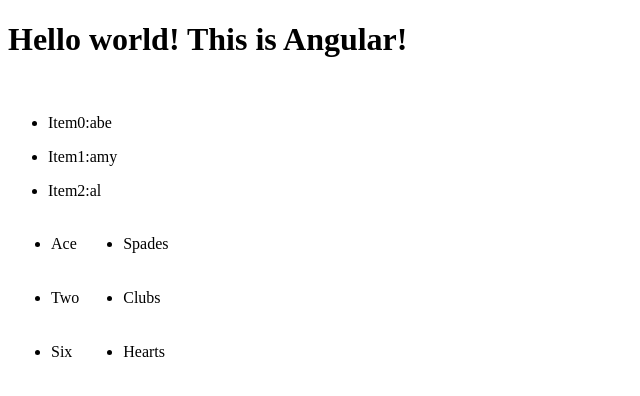
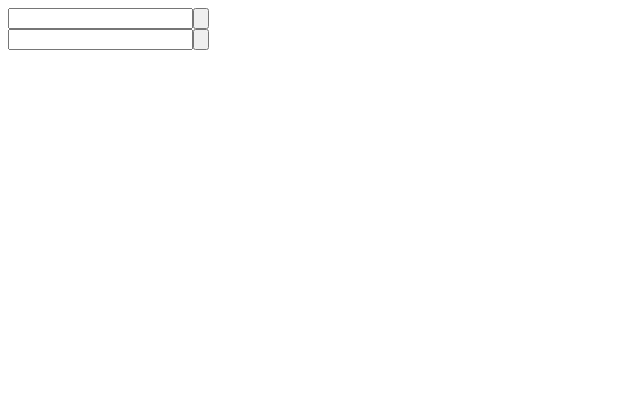
Before and after one commit to simonsimon9/HW09_Angular_Basics, an Angular app: page / in a window 1280 px wide. Shown: the top 396 px of the page, without its empty margins (0-640 px from the left). Built offline with nearby package versions, Linux system fonts and the light colour scheme.

Commit message:
click events

```diff
--- a/src/app/app.component.ts
+++ b/src/app/app.component.ts
@@ -8,28 +8,28 @@
 //A. Decorator
 @Component({
   selector: 'app-root', //C. Service
-  template: `<h1>Hello world! {{title}}</h1> <br/>
-  <ul *ngFor="let item of firstName; let i = index">
-    <li>{{"Item"+i+":"+item}}</li>
-</ul>
-<!-- Show cards in unordered list. -->
-<table>
-<tr *ngFor="let card of cards">
-<td> <ul> <li> {{card.cardVal}} </li> </ul> </td>
-<td> <ul> <li> {{card.suit}} </li> </ul> </td>
-</tr>
-</table>`
+  template: `<input [(ngModel)]="myinput">
+  <input type='button' (click)=doSomething(myinput) >
+  {{myoutput}}
+  {{myinput}} <br/>
 
+  <input [(ngModel)]="myinput1">
+<input type='button' (click)=doSomething1(myinput1)>
+{{myoutput1}}`
 
 })
 export class AppComponent {
-  title = 'This is Angular!';
-  // Include card data in collection.
-cards:PlayingCard[] = [
-  { cardVal: "Ace", suit: "Spades" },
-  { cardVal: "Two", suit: "Clubs" },
-  { cardVal: "Six", suit: "Hearts"} ]
+  myinput = '';
+  myinput1 = '';
+  myoutput = '';
+  myoutput1='';
+  doSomething(someContent : any) {
+    alert(someContent);
+    this.myoutput = someContent;
+  }
 
-    //keep track index
-    firstName = ['abe', 'amy', 'al'];
+  doSomething1(someContent: any){
+    alert(someContent);
+    this.myoutput1 = someContent;
   }
+  }
```
